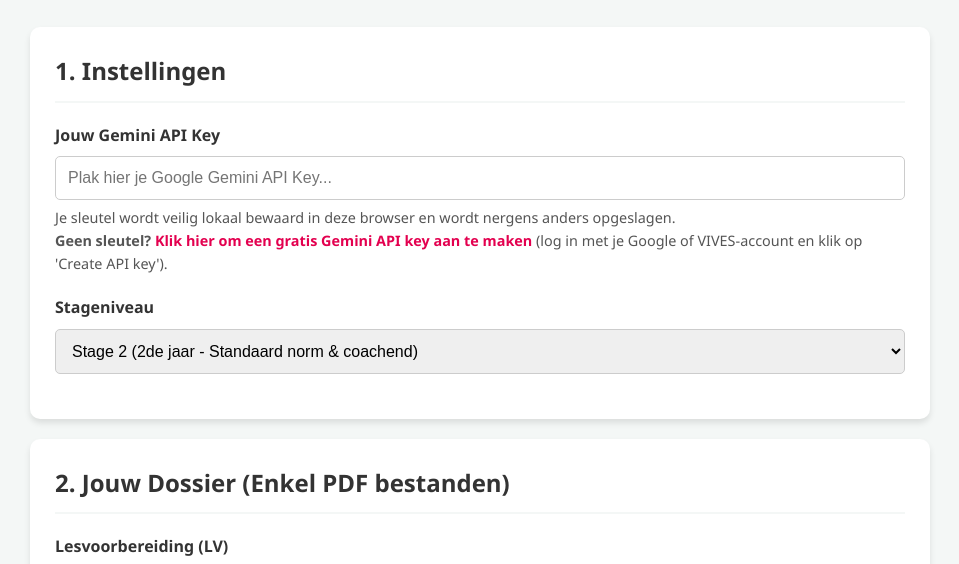
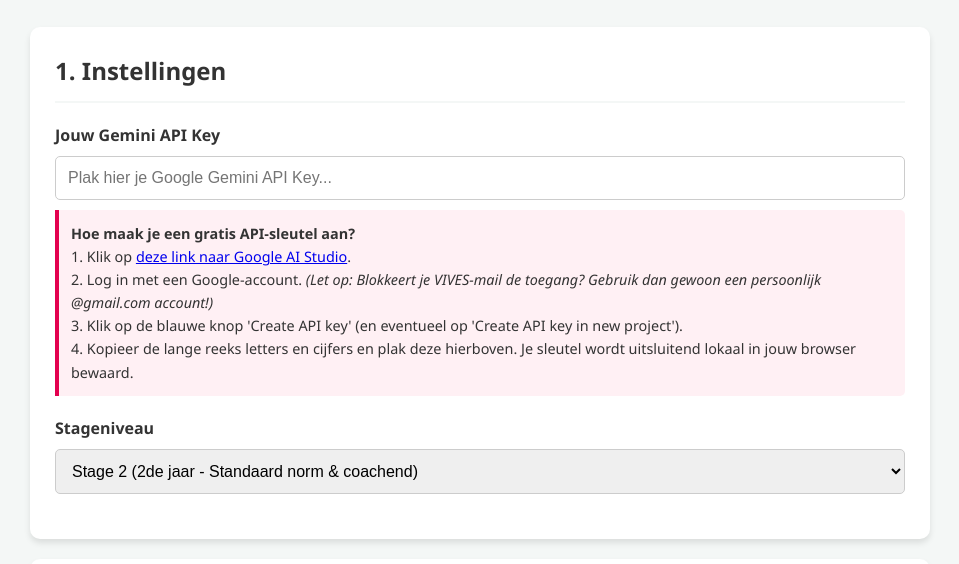
Before and after one commit to kristofdecraene/LVB-analyse-tool, a plain HTML site: page index.html in a window 1280 px wide. Shown: the part 141-705 px from the top of the page, without its empty margins (160-1119 px from the left). Drawn offline with nearby package versions, Linux system fonts and the light colour scheme.

Commit message:
Update help text and API call details in index.html

```diff
--- a/index.html
+++ b/index.html
@@ -81,7 +81,8 @@
             font-size: 0.9em;
             color: #555;
             display: block;
-            margin-top: 6px;
+            margin-top: 8px;
+            line-height: 1.4;
         }
         .help-text a {
             color: var(--vives-red);
@@ -90,6 +91,14 @@
         }
         .help-text a:hover {
             text-decoration: underline;
+        }
+        .info-box {
+            background-color: #fff0f4;
+            border-left: 4px solid var(--vives-red);
+            padding: 12px;
+            margin-top: 10px;
+            border-radius: 0 5px 5px 0;
+            font-size: 0.9em;
         }
         button {
             background-color: var(--vives-red);
@@ -169,11 +178,16 @@
         <div class="form-group">
             <label for="apiKey">Jouw Gemini API Key</label>
             <input type="password" id="apiKey" placeholder="Plak hier je Google Gemini API Key...">
-            <span class="help-text">
-                Je sleutel wordt veilig lokaal bewaard in deze browser en wordt nergens anders opgeslagen.<br>
-                <strong>Geen sleutel?</strong> <a href="https://aistudio.google.com/app/apikey" target="_blank" rel="noopener noreferrer">Klik hier om een gratis Gemini API key aan te maken</a> (log in met je Google of VIVES-account en klik op 'Create API key').
-            </span>
+
+            <div class="info-box">
+                <strong>Hoe maak je een gratis API-sleutel aan?</strong><br>
+                1. Klik op <a href="https://aistudio.google.com/app/apikey" target="_blank" rel="noopener noreferrer">deze link naar Google AI Studio</a>.<br>
+                2. Log in met een Google-account. <em>(Let op: Blokkeert je VIVES-mail de toegang? Gebruik dan gewoon een persoonlijk @gmail.com account!)</em><br>
+                3. Klik op de blauwe knop 'Create API key' (en eventueel op 'Create API key in new project').<br>
+                4. Kopieer de lange reeks letters en cijfers en plak deze hierboven. Je sleutel wordt uitsluitend lokaal in jouw browser bewaard.
+            </div>
         </div>
+
         <div class="form-group">
             <label for="stageLevel">Stageniveau</label>
             <select id="stageLevel">
@@ -264,7 +278,7 @@
             const b64_PPT = await fileToBase64(filePPT);
             const b64_WB = await fileToBase64(fileWB);
 
-            // De uitgebreide, formatieve Systeemprompt met ingebakken VIVES-didactiek (Fiches 2 t.e.m. 8)
+            // De uitgebreide, formatieve Systeemprompt met ingebakken VIVES-didactiek
             const systemInstruction = `Jij bent een coachende, motiverende vakdidacticus geschiedenis en stagebegeleider (verbonden aan VIVES Hogeschool). Jouw taak is het geven van formatieve, opbouwende feedback op draftversies van stagevoorbereidingen. Jouw doel is de student te helpen om het lesmateriaal bij te sturen en te versterken vóór de definitieve indiening. Je velt géén finaal oordeel, maar reikt handvatten aan.
 
             Toon en Stijl:
@@ -327,7 +341,7 @@
             ### 9. Extra tips uit de 35-puntenchecklist
             * **Feedback:** [Geef hier nog max 2-3 extra, aanmoedigende tips (bv. timing, bordschema, taal) om de draft nog professioneler te maken.]`;
 
-            // Payload constructie voor Gemini 1.5 Pro
+            // Payload constructie voor Gemini 1.5 Pro met de juiste versie aanduiding
             const payload = {
                 systemInstruction: { parts: [{ text: systemInstruction }] },
                 contents: [{
@@ -347,8 +361,8 @@
                 }
             };
 
-            // Call de Gemini API
-            const response = await fetch(`https://generativelanguage.googleapis.com/v1beta/models/gemini-1.5-pro:generateContent?key=${apiKey}`, {
+            // Call de Gemini API met gemini-1.5-pro-latest (Verhelpt de API versioning fout)
+            const response = await fetch(`https://generativelanguage.googleapis.com/v1beta/models/gemini-1.5-pro-latest:generateContent?key=${apiKey}`, {
                 method: "POST",
                 headers: { "Content-Type": "application/json" },
                 body: JSON.stringify(payload)
```
